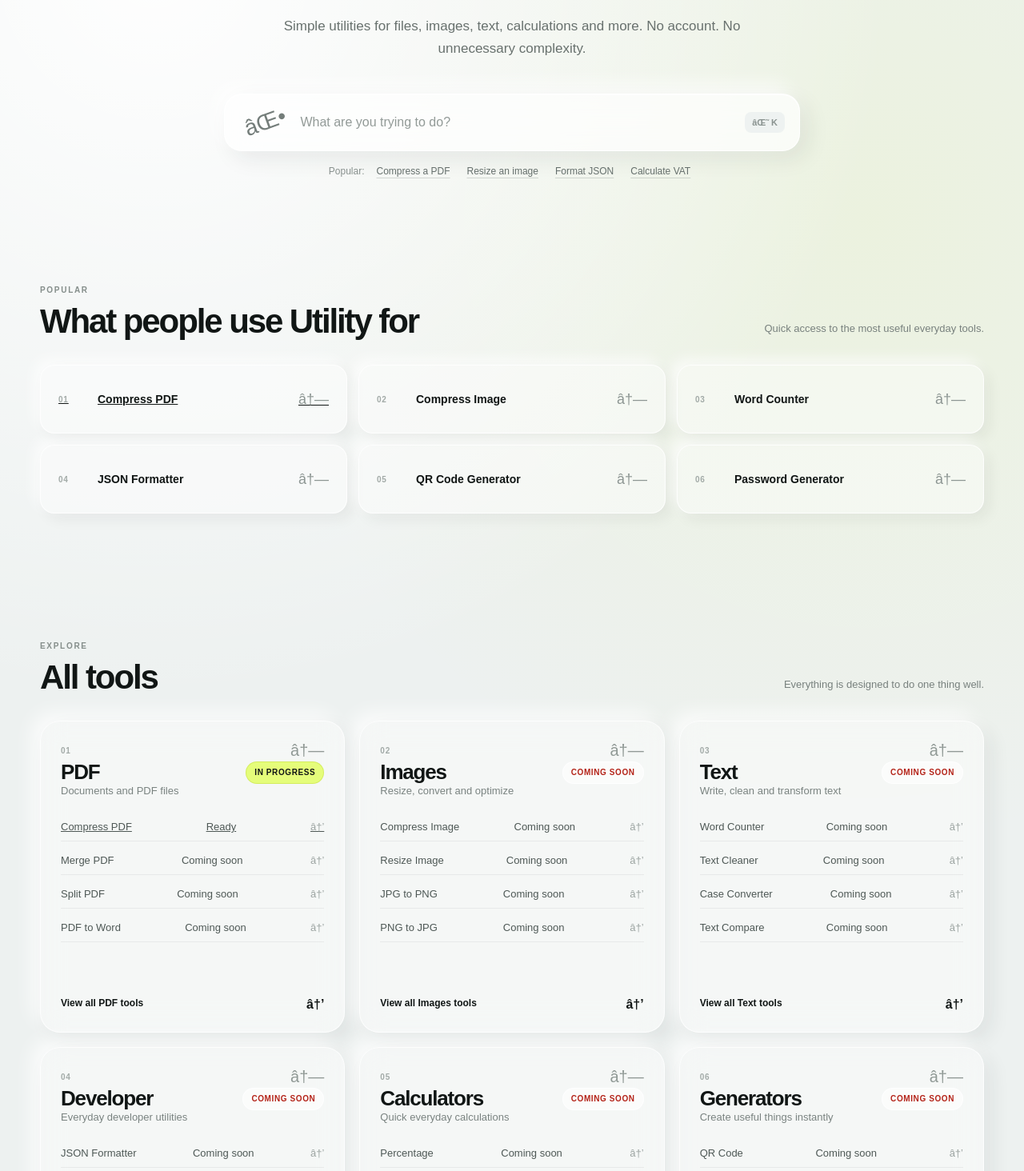
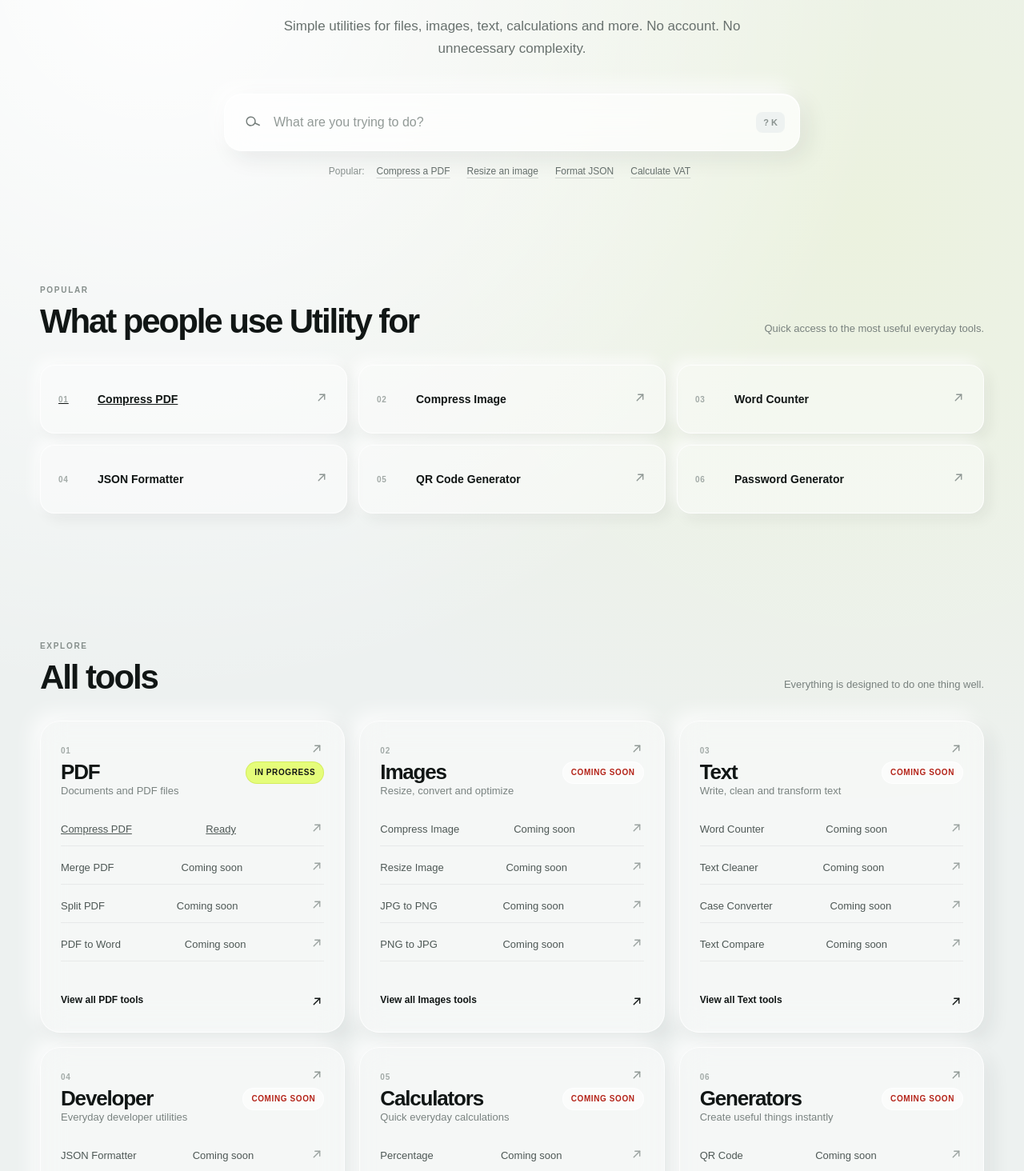
Before and after one commit to ToniEstarlich/Utility-, a Next.js app: page / in a window 1280 px wide. Shown: the part 366-1830 px from the top of the page at 80% size. Built offline with nearby package versions, Linux system fonts and the light colour scheme.

Commit message:
Replace homepage icons with SVG

```diff
--- a/src/app/page.tsx
+++ b/src/app/page.tsx
@@ -174,6 +174,58 @@ const popularTools = [
   },
 ];
 
+function ArrowIcon() {
+  return (
+    <svg
+      width="18"
+      height="18"
+      viewBox="0 0 24 24"
+      fill="none"
+      aria-hidden="true"
+    >
+      <path
+        d="M7 17L17 7"
+        stroke="currentColor"
+        strokeWidth="1.8"
+        strokeLinecap="round"
+      />
+      <path
+        d="M9 7H17V15"
+        stroke="currentColor"
+        strokeWidth="1.8"
+        strokeLinecap="round"
+        strokeLinejoin="round"
+      />
+    </svg>
+  );
+}
+
+function SearchIcon() {
+  return (
+    <svg
+      width="20"
+      height="20"
+      viewBox="0 0 24 24"
+      fill="none"
+      aria-hidden="true"
+    >
+      <circle
+        cx="11"
+        cy="11"
+        r="6.5"
+        stroke="currentColor"
+        strokeWidth="1.8"
+      />
+      <path
+        d="M16 16L21 21"
+        stroke="currentColor"
+        strokeWidth="1.8"
+        strokeLinecap="round"
+      />
+    </svg>
+  );
+}
+
 export default function Home() {
   const [search, setSearch] = useState("");
 
@@ -215,7 +267,9 @@ export default function Home() {
         </p>
 
         <div className="search-box">
-          <span className="search-icon">âŒ•</span>
+          <span className="search-icon">
+            <SearchIcon />
+          </span>
 
           <input
             value={search}
@@ -224,7 +278,7 @@ export default function Home() {
             aria-label="Search tools"
           />
 
-          <span className="search-key">âŒ˜ K</span>
+          <span className="search-key">? K</span>
         </div>
 
         <div className="suggestions">
@@ -272,7 +326,9 @@ export default function Home() {
 
                 <span className="popular-name">{tool.name}</span>
 
-                <span className="popular-arrow">â†—</span>
+                <span className="popular-arrow">
+                  <ArrowIcon />
+                </span>
               </a>
             ) : (
               <button
@@ -286,7 +342,9 @@ export default function Home() {
 
                 <span className="popular-name">{tool.name}</span>
 
-                <span className="popular-arrow">â†—</span>
+                <span className="popular-arrow">
+                  <ArrowIcon />
+                </span>
               </button>
             )
           )}
@@ -311,7 +369,9 @@ export default function Home() {
                   {String(index + 1).padStart(2, "0")}
                 </span>
 
-                <span className="category-arrow">â†—</span>
+                <span className="category-arrow">
+                  <ArrowIcon />
+                </span>
               </div>
 
               <div className="category-title-row">
@@ -344,7 +404,9 @@ export default function Home() {
                         {tool.status}
                       </span>
 
-                      <span>â†’</span>
+                      <span>
+                        <ArrowIcon />
+                      </span>
                     </a>
                   ) : (
                     <div key={tool.name} className="tool">
@@ -354,7 +416,9 @@ export default function Home() {
                         {tool.status}
                       </span>
 
-                      <span>â†’</span>
+                      <span>
+                        <ArrowIcon />
+                      </span>
                     </div>
                   )
                 )}
@@ -362,7 +426,10 @@ export default function Home() {
 
               <button className="view-all">
                 View all {category.name} tools
-                <span>â†’</span>
+
+                <span>
+                  <ArrowIcon />
+                </span>
               </button>
             </article>
           ))}
@@ -396,7 +463,10 @@ export default function Home() {
 
           <button className="dark-button">
             Suggest a tool
-            <span>â†’</span>
+
+            <span>
+              <ArrowIcon />
+            </span>
           </button>
         </div>
 
@@ -434,7 +504,10 @@ export default function Home() {
 
         <button className="dark-button">
           Support Utility
-          <span>â†’</span>
+
+          <span>
+            <ArrowIcon />
+          </span>
         </button>
       </section>
 
```
